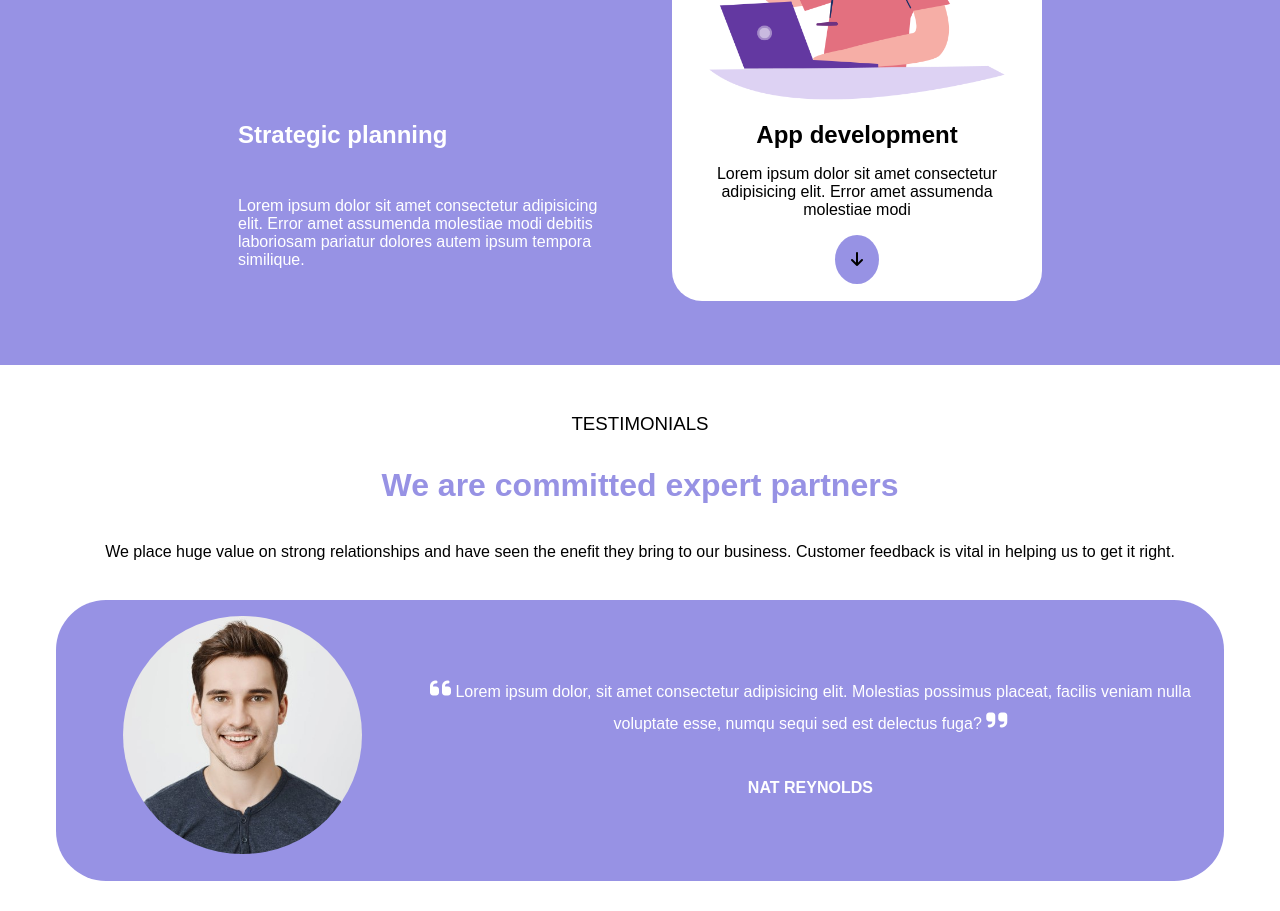
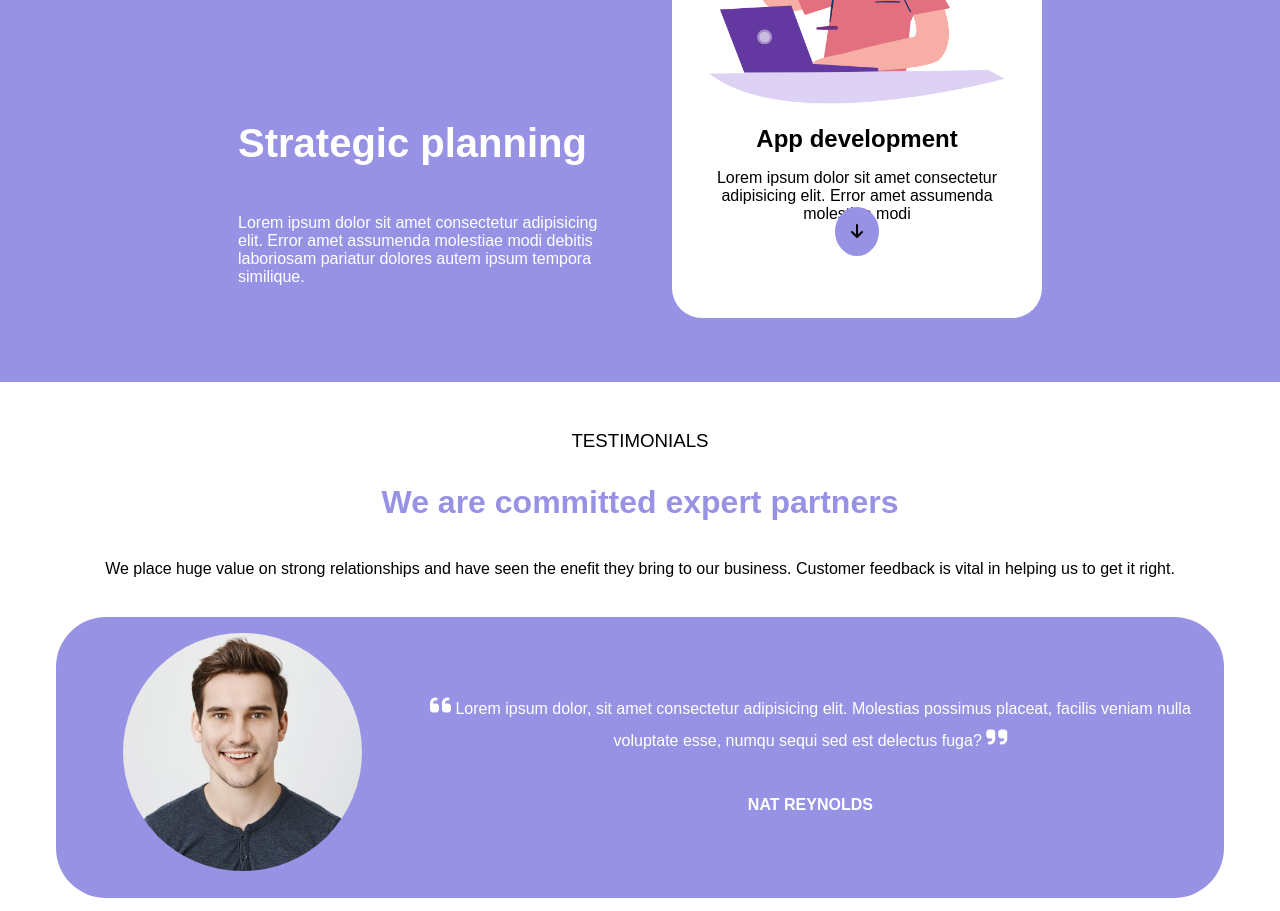
Before and after one commit to GabrieleRizzo19/htmlcss-responsive-layout, a plain HTML site: page index.html in a window 1280 px wide. Shown: the part 1360-2271 px from the top of the page. Drawn offline with Linux system fonts and the light colour scheme.

Commit message:
fix(css): details

```diff
--- a/css/style.css
+++ b/css/style.css
@@ -227,6 +227,10 @@ header nav #hamburger-menu{
     color: white;
 }
 
+#planning .col:first-child h2{
+    font-size: 2.5rem;
+}
+
 #planning .card{
     border-radius: 30px;
     color: black;
@@ -248,15 +252,15 @@ header nav #hamburger-menu{
     display: block;
 }
 
-#planning .col:first-child img, #planning .col:first-child h2 , #planning .col:first-child p{
+
+
+#planning .col:first-child img,
+#planning .col:first-child h2,
+#planning .col:first-child p{
     margin-bottom: 2rem;
 }
 #planning .card img, #planning .card h2{
     margin-bottom: 1rem;
-}
-
-#planning .card p{
-    margin-bottom: 2rem;
 }
 
 @media screen and (min-width: 992px) {
```
